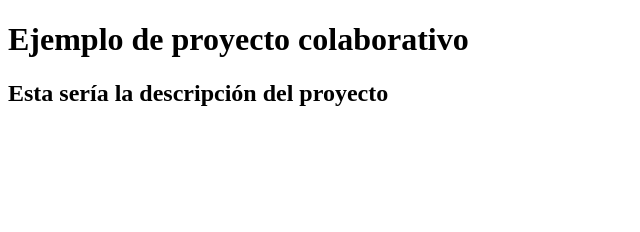
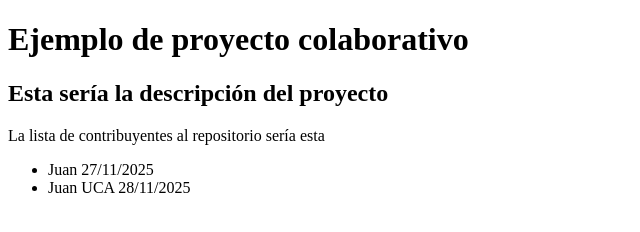
Before and after one commit to jafchavarria/Proyecto1, a plain HTML site: page index.html in a window 1280 px wide. Shown: the whole page, without its empty margins (0-640 px from the left). Drawn offline with Linux system fonts and the light colour scheme.

Commit message:
Update index.html
Añadiendo fecha de inicio de colaboración

```diff
--- a/index.html
+++ b/index.html
@@ -9,6 +9,11 @@
     <header>
       <h1>Ejemplo de proyecto colaborativo</h1>
       <h2>Esta sería la descripción del proyecto</h2>
+      <p>La lista de contribuyentes al repositorio sería esta</p>
+      <ul>
+        <li>Juan 27/11/2025</li>
+        <li>Juan UCA 28/11/2025</li>
+      </ul>
     </header>
   </body>
 </html>
```
